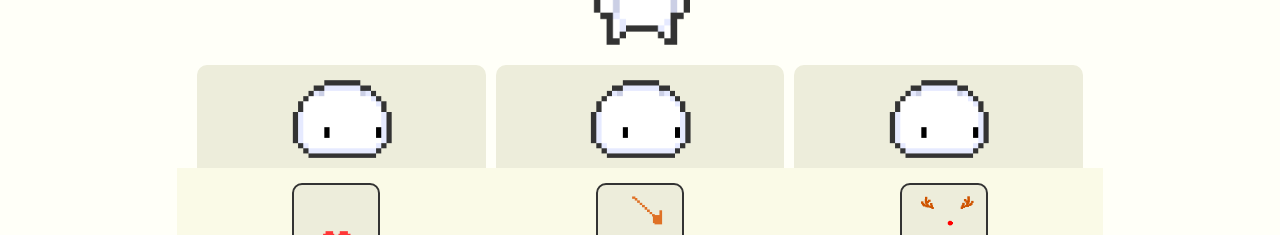
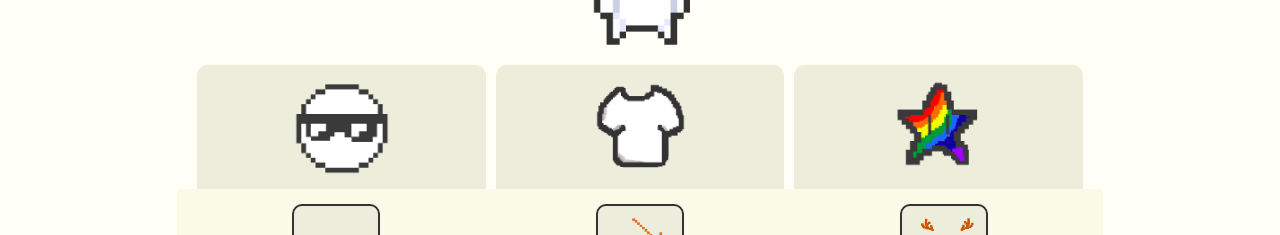
Before and after one commit to seungwan97/-SW-Cobby---Cobby-with-Github, a Next.js app in the folder frontend/: page /costume in a window 1280 px wide. Shown: the part 209-444 px from the top of the page. Built offline with nearby package versions, Linux system fonts and the light colour scheme; a web font is replaced by a local one.

Commit message:
feat: update mypage func

```diff
--- a/frontend/components/page/CostumePage/CostumeComponents/Inventory.tsx
+++ b/frontend/components/page/CostumePage/CostumeComponents/Inventory.tsx
@@ -9,15 +9,15 @@ type ItemType = {
 const typeList: ItemType[] = [
   {
     name: "Head",
-    imgSrc: "/navItems/cobbyface.png",
+    imgSrc: "/InventoryType/head.png",
   },
   {
     name: "Body",
-    imgSrc: "/navItems/cobbyface.png",
+    imgSrc: "/InventoryType/body.png",
   },
   {
     name: "Effect",
-    imgSrc: "/navItems/cobbyface.png",
+    imgSrc: "/InventoryType/effect.png",
   },
 ];
 
```
Also changed, not shown: frontend/pages/costume/index.tsx (+0 -16 lines), frontend/pages/mypage/index.tsx (+23 -0 lines).
